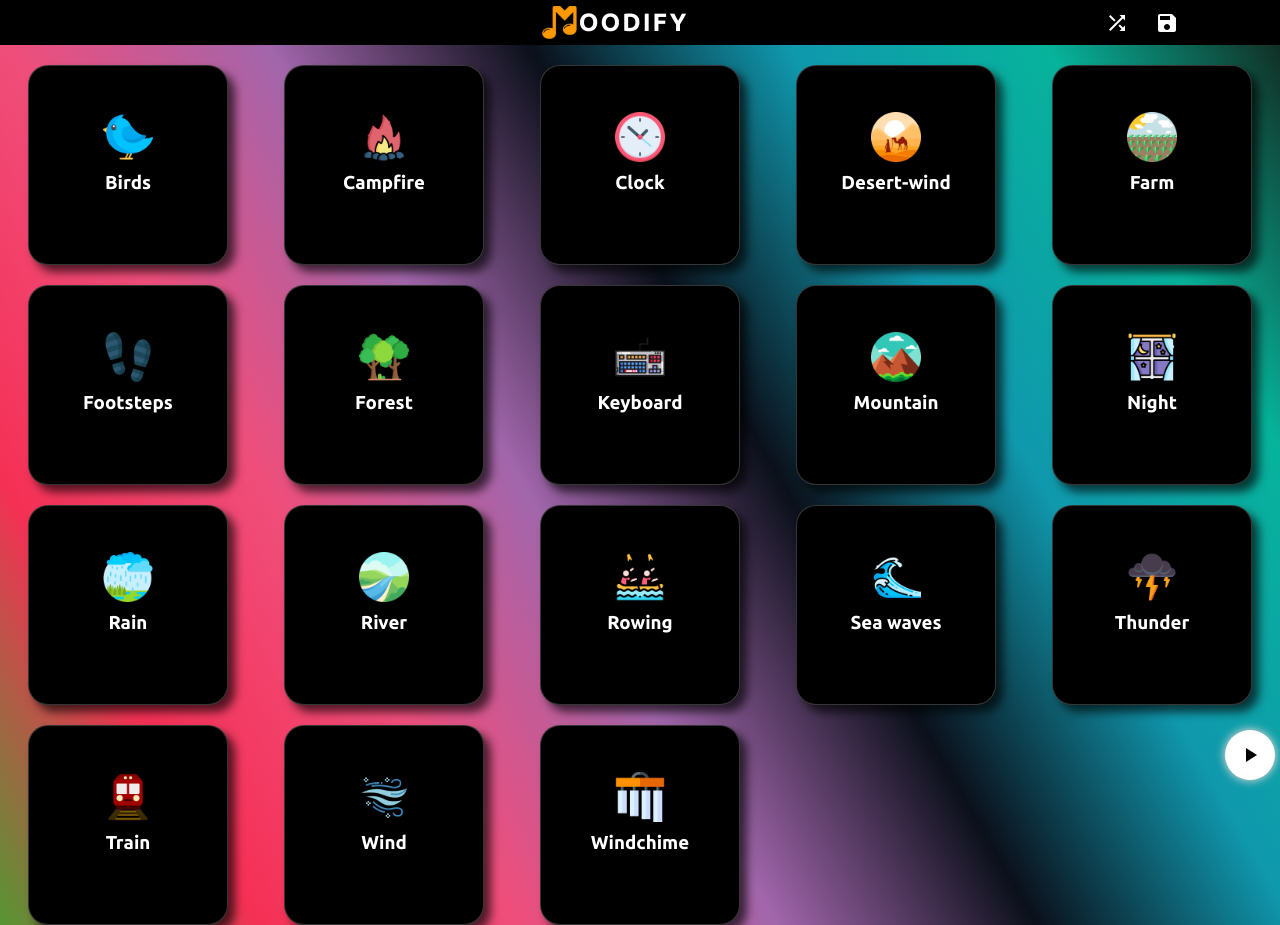
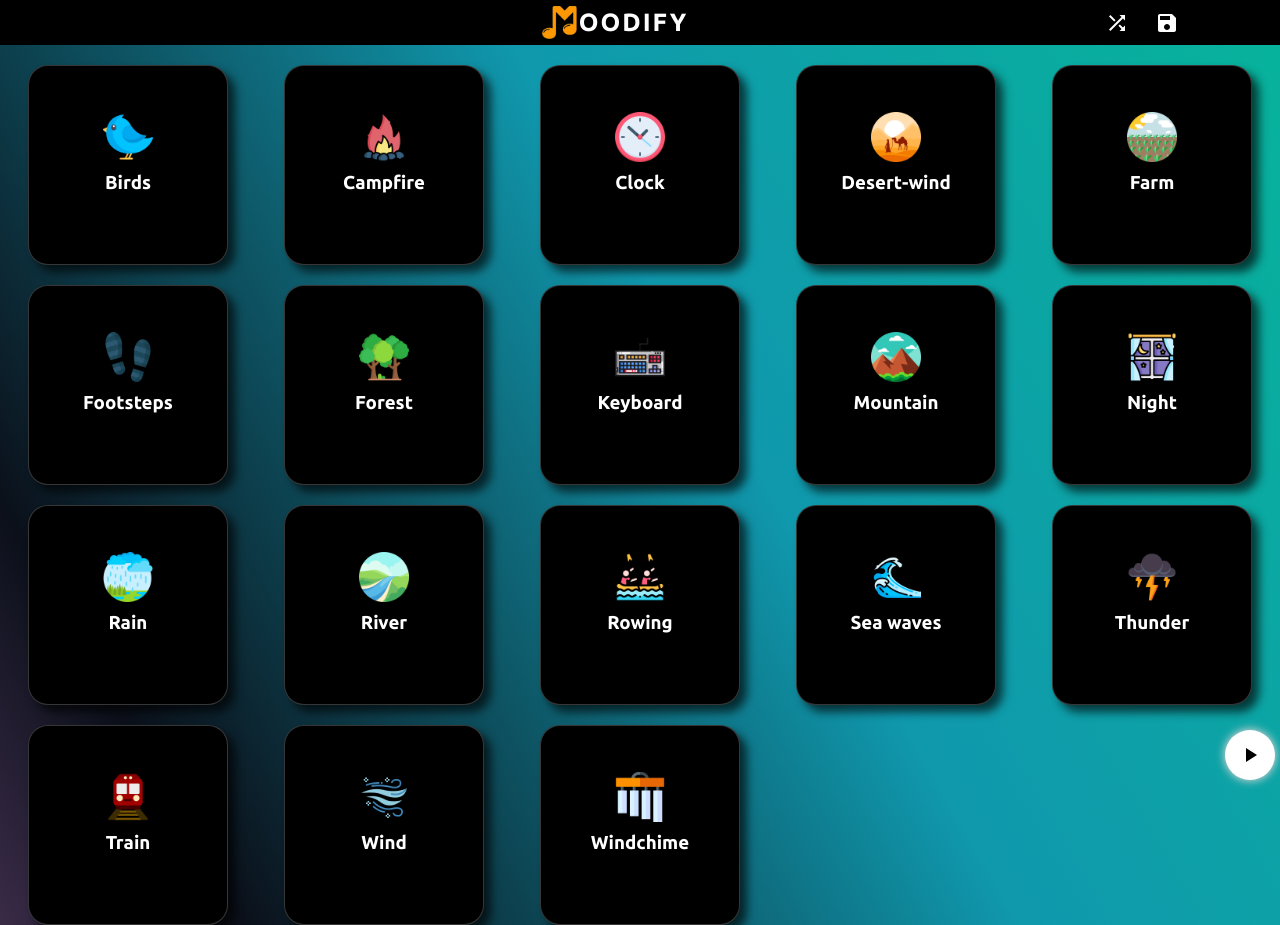
Before and after one commit to RajuKanaka/moodify, a React (Create React App) app: page / in a window 1280 px wide. Built offline with nearby package versions, Linux system fonts and the light colour scheme.

Commit message:
Update App.css

```diff
--- a/src/App.css
+++ b/src/App.css
@@ -17,6 +17,8 @@ body {
     #07b39b,
     #122016
   );
+  animation: spin 10s alternate infinite;
+  background-size: 300% 300%;
 }
 
 ul.n-ul {
@@ -55,8 +57,7 @@ ul.n-ul {
   grid-template-columns: repeat(4, 1fr);
   row-gap: 20px;
   place-items: center;
-  animation: spin 10s alternate infinite;
-  background-size: 300% 300%;
+
 }
 #box {
   height: 200px;
```
